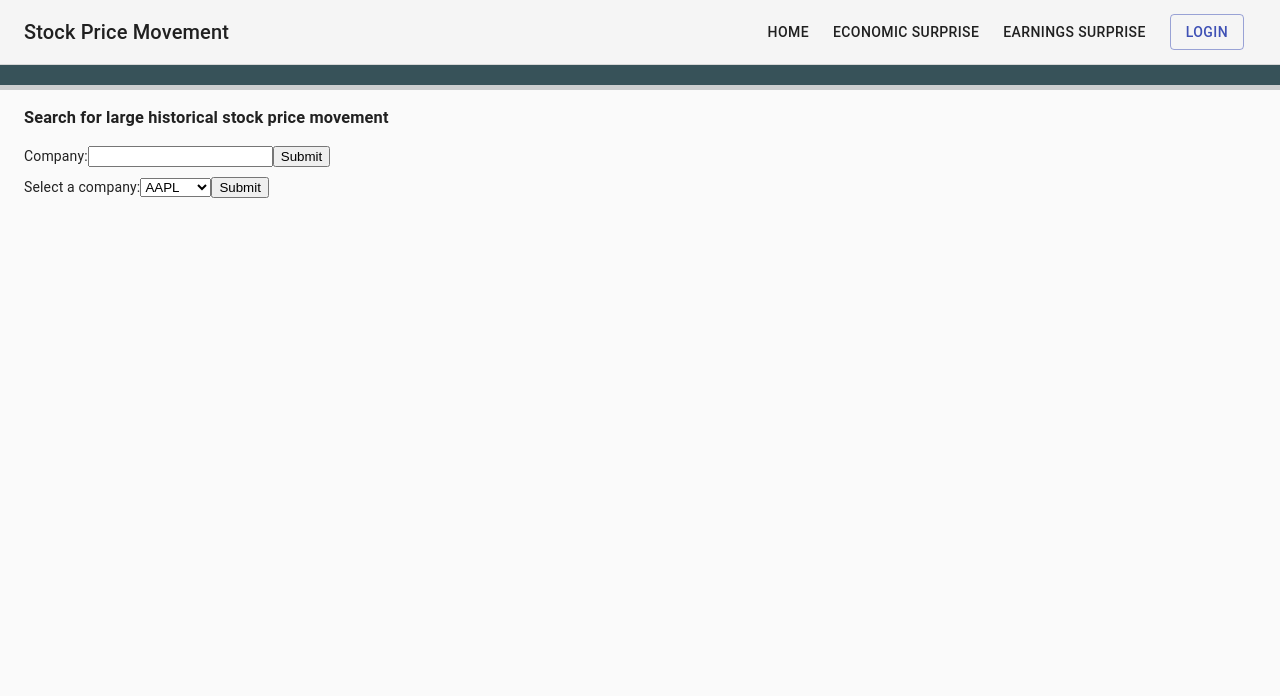
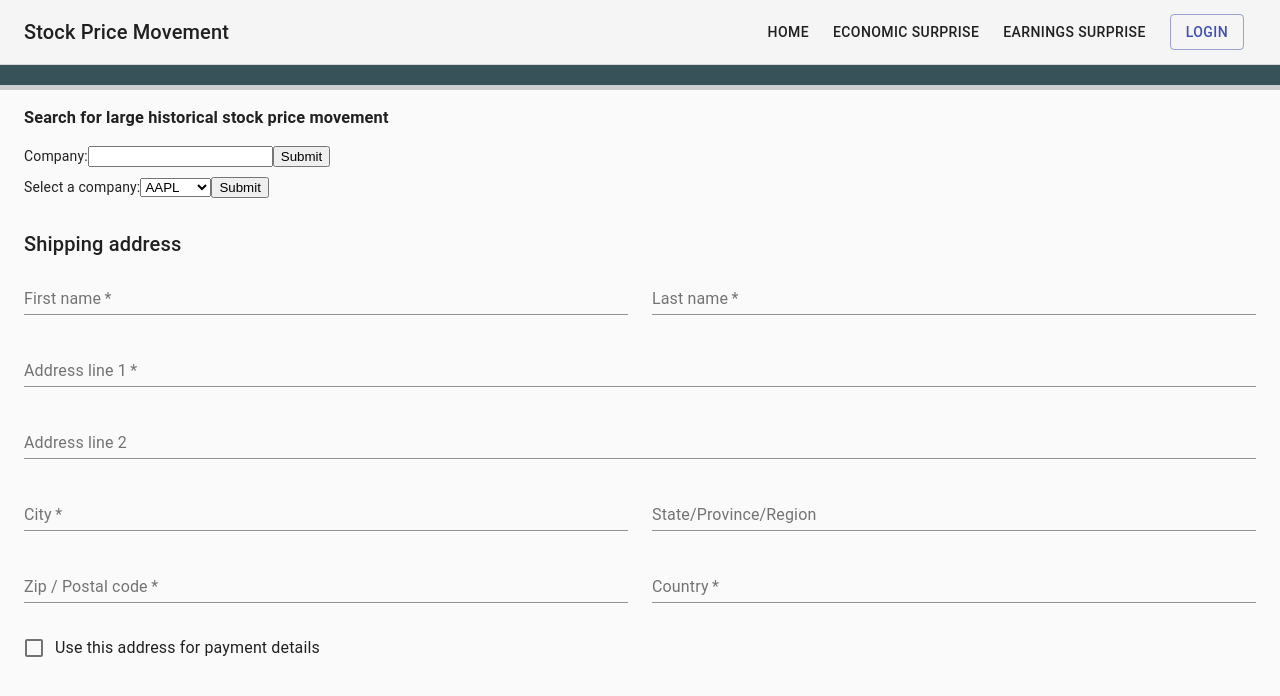
Before and after one commit to nxwcharlene/marketChronicles, a React (Create React App) app in the folder frontend2/: page /price_movement in a window 1280 px wide. Shown: the top 696 px of the page. Built offline with nearby package versions, Linux system fonts and the light colour scheme.

Commit message:
test commit

```diff
--- /dev/null
+++ b/frontend2/src/pages/macroform.js
@@ -0,0 +1,3 @@
+import TextField from '@material-ui/core/TextField';
+import FormControlLabel from '@material-ui/core/FormControlLabel';
+import Checkbox from '@material-ui/core/Checkbox';
--- a/frontend2/src/pages/macropage.js
+++ b/frontend2/src/pages/macropage.js
@@ -6,6 +6,7 @@ import AppBar from '@material-ui/core/AppBar';
 import Button from '@material-ui/core/Button';
 import Container from '@material-ui/core/Container';
 import CssBaseline from '@material-ui/core/CssBaseline';
+import Grid from '@material-ui/core/Grid';
 import Link from '@material-ui/core/Link';
 import { makeStyles } from '@material-ui/core/styles';
 import Toolbar from '@material-ui/core/Toolbar';
@@ -13,6 +14,7 @@ import Typography from '@material-ui/core/Typography';
 import { Radiobox } from 'react-inputs-validation';
 import 'react-inputs-validation/lib/react-inputs-validation.min.css';
 import MacroResults from './results/macroresults.js'
+
 
 let country = ["US", "Singapore", "China"]
 
@@ -81,19 +83,20 @@ function MacroPage() {
                 <Container maxWidth="xl">
                     <h3>Search for past economic surprises</h3>
                     <form>
-                        <label>
-                            Region:
-                            <input type="text" name="name" />
-                        </label>
-                        <input type="submit" value="Submit" />
                         <div style={{height:10}}/>
                         <label>
-                            Select a region:
+                            Select a region: &emsp;
                                 <select>
                                 <option value="US">US</option>
                                 <option value="EMEA">EMEA</option>
                                 <option value="APAC">APAC</option>
                                 </select>
+                        </label>
+                        <input type="submit" value="Submit" />
+                        <div style={{height:10}}/>
+                        <label>
+                            Region: &emsp;
+                            <input type="text" name="name" />
                         </label>
                         <input type="submit" value="Submit" />
                     </form>
--- a/frontend2/src/pages/pricemovementpage.js
+++ b/frontend2/src/pages/pricemovementpage.js
@@ -11,6 +11,11 @@ import { makeStyles } from '@material-ui/core/styles';
 import Toolbar from '@material-ui/core/Toolbar';
 import Typography from '@material-ui/core/Typography';
 import 'react-inputs-validation/lib/react-inputs-validation.min.css';
+
+import Grid from '@material-ui/core/Grid';
+import TextField from '@material-ui/core/TextField';
+import FormControlLabel from '@material-ui/core/FormControlLabel';
+import Checkbox from '@material-ui/core/Checkbox';
 
 
 const useStyles = makeStyles(theme => ({
@@ -95,6 +100,97 @@ function PriceMovementPage() {
                         <input type="submit" value="Submit" />
                     </form>
 
+
+
+                  <div style={{height:30}}/>
+                  <Typography variant="h6" gutterBottom>
+                    Shipping address
+                  </Typography>
+                  <Grid container spacing={3}>
+                    <Grid item xs={12} sm={6}>
+                      <TextField
+                        required
+                        id="firstName"
+                        name="firstName"
+                        label="First name"
+                        fullWidth
+                        autoComplete="fname"
+                      />
+                    </Grid>
+                    <Grid item xs={12} sm={6}>
+                      <TextField
+                        required
+                        id="lastName"
+                        name="lastName"
+                        label="Last name"
+                        fullWidth
+                        autoComplete="lname"
+                      />
+                    </Grid>
+                    <Grid item xs={12}>
+                      <TextField
+                        required
+                        id="address1"
+                        name="address1"
+                        label="Address line 1"
+                        fullWidth
+                        autoComplete="billing address-line1"
+                      />
+                    </Grid>
+                    <Grid item xs={12}>
+                      <TextField
+                        id="address2"
+                        name="address2"
+                        label="Address line 2"
+                        fullWidth
+                        autoComplete="billing address-line2"
+                      />
+                    </Grid>
+                    <Grid item xs={12} sm={6}>
+                      <TextField
+                        required
+                        id="city"
+                        name="city"
+                        label="City"
+                        fullWidth
+                        autoComplete="billing address-level2"
+                      />
+                    </Grid>
+                    <Grid item xs={12} sm={6}>
+                      <TextField id="state" name="state" label="State/Province/Region" fullWidth />
+                    </Grid>
+                    <Grid item xs={12} sm={6}>
+                      <TextField
+                        required
+                        id="zip"
+                        name="zip"
+                        label="Zip / Postal code"
+                        fullWidth
+                        autoComplete="billing postal-code"
+                      />
+                    </Grid>
+                    <Grid item xs={12} sm={6}>
+                      <TextField
+                        required
+                        id="country"
+                        name="country"
+                        label="Country"
+                        fullWidth
+                        autoComplete="billing country"
+                      />
+                    </Grid>
+                    <Grid item xs={12}>
+                      <FormControlLabel
+                        control={<Checkbox color="secondary" name="saveAddress" value="yes" />}
+                        label="Use this address for payment details"
+                      />
+                    </Grid>
+                  </Grid>
+
+
+
+
+
                 </Container>
 
             </div>
```
